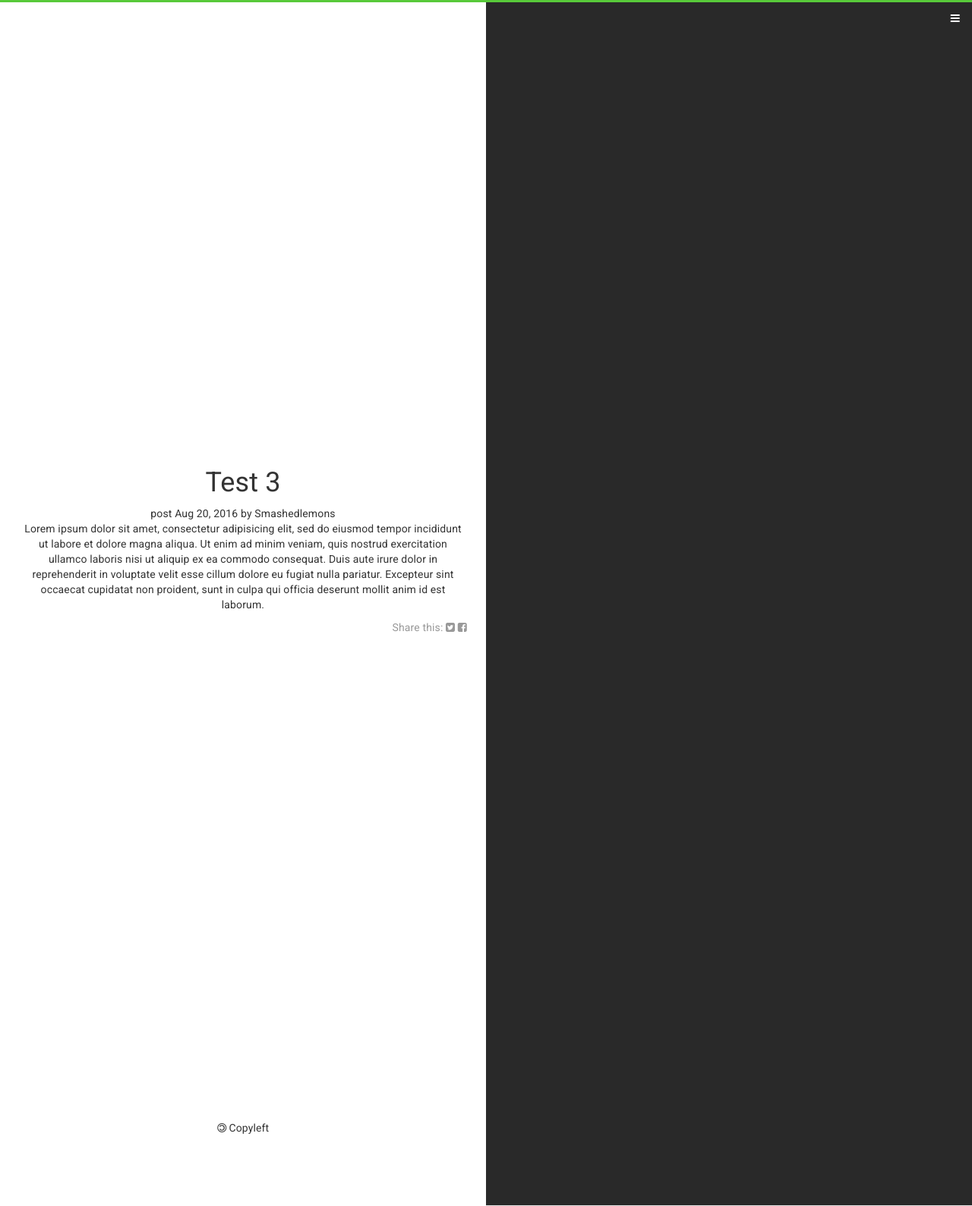
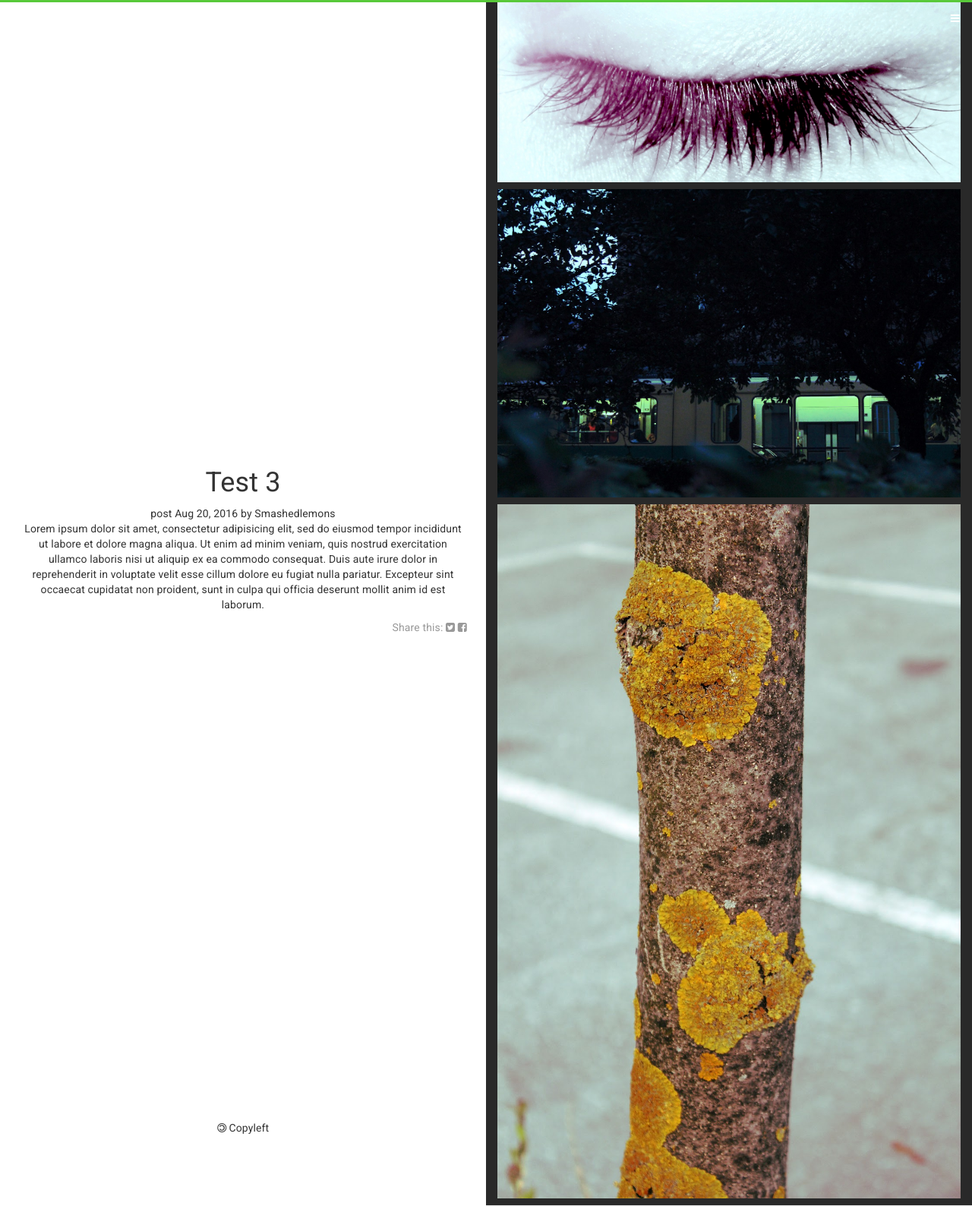
Before and after one commit to GrigorM/smashedlemons, a Jekyll site: the page built from _posts/2016-08-20-test-3.md, in a window 1280 px wide. Shown: the whole page at 76% size. Built offline with Jekyll 4.4.1, drawn with Linux system fonts in a browser that asks for light colours; nearby versions of some CDN libraries.

Commit message:
post images path

```diff
--- a/_includes/post-images.html
+++ b/_includes/post-images.html
@@ -1,7 +1,7 @@
 <header class="header col-sm-6 post-images" style="background-image:  none">
       {% assign images = page.images | split: ", " %}
       {% for image in images %}
-        <img src="images/{{image}}" alt="" />
+        <img src="../images/{{image}}" alt="" />
       {% endfor %}
 
       <nav class="navbar lart">
```
Also changed, not shown: 4 other files.
